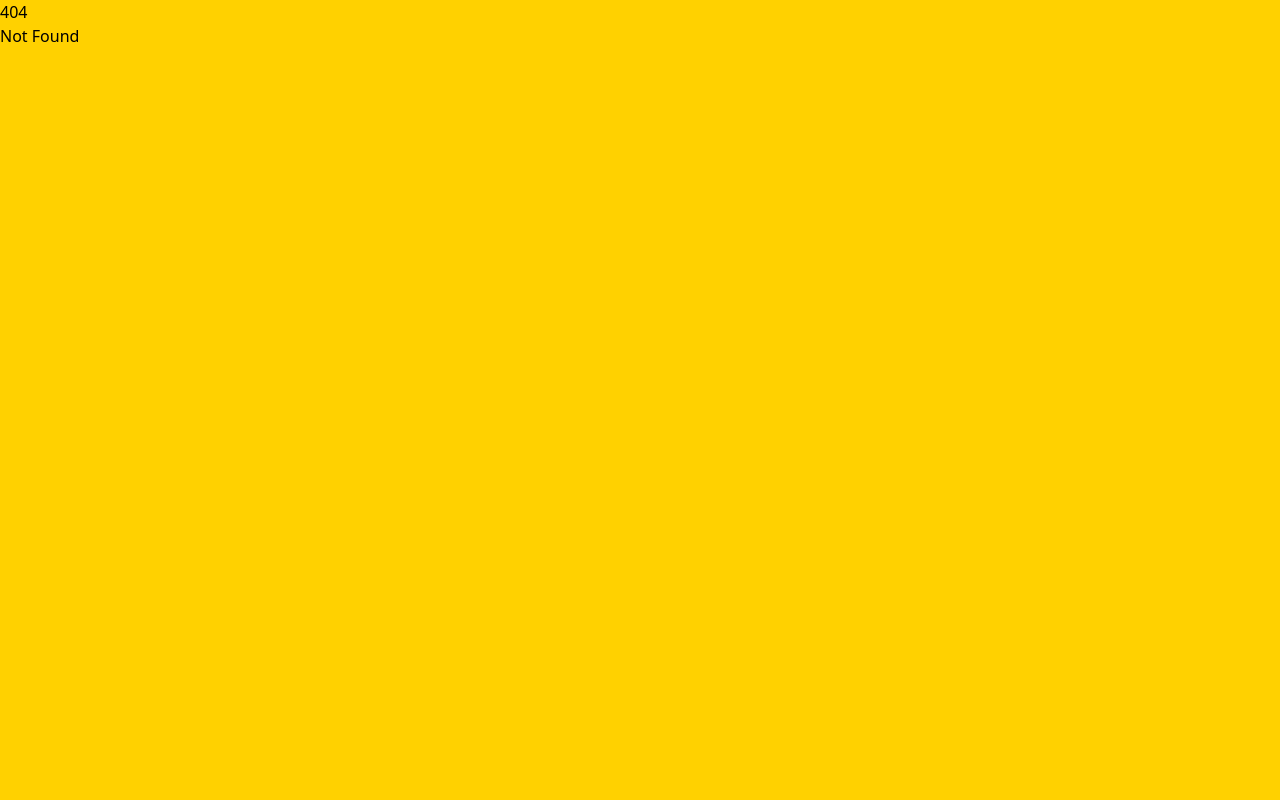
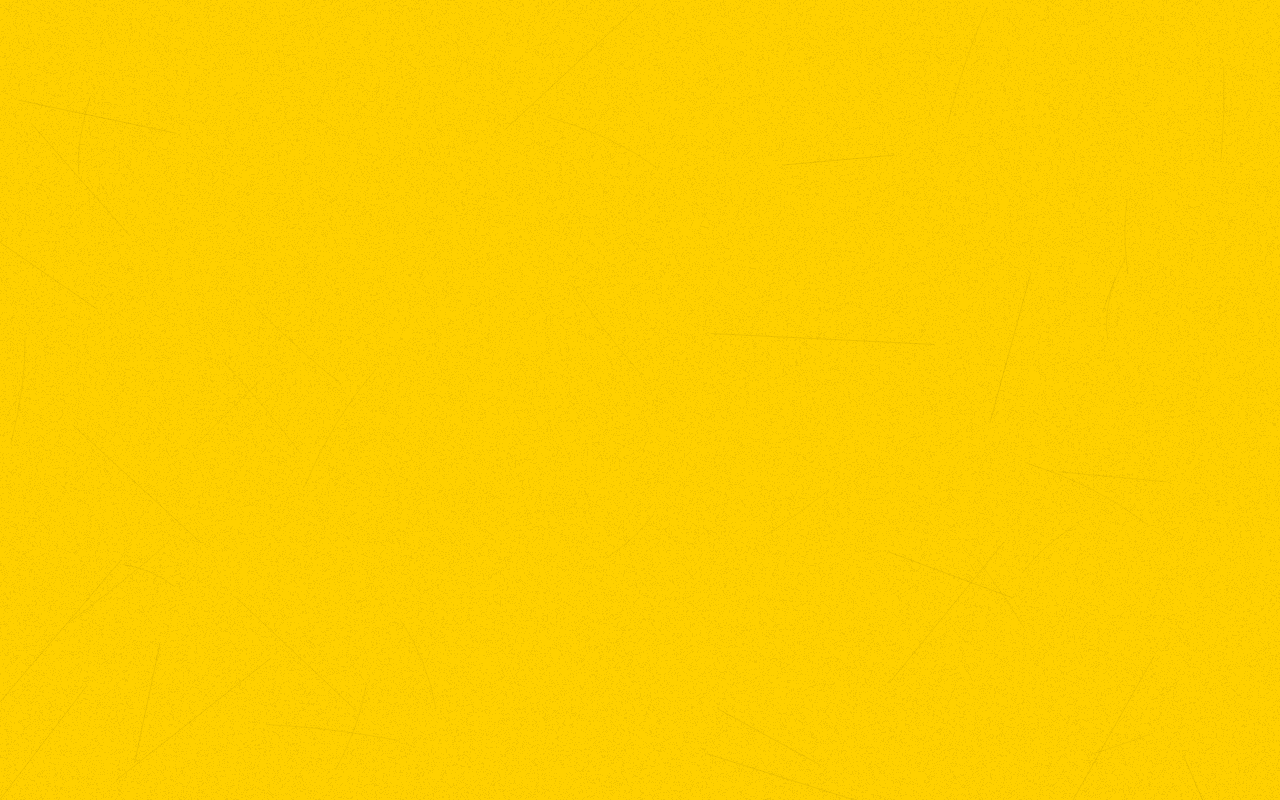
Before and after one commit to versenilvis/dkhp-uit-reg, a SvelteKit app in the folder app/: page /tao-tkb in a window 1280 px wide. Before the commit this address had no page. Built offline with nearby package versions, Linux system fonts and the light colour scheme; a web font is replaced by a local one.

Commit message:
feat(page): tao tkb page

```diff
--- /dev/null
+++ b/app/src/routes/tao-tkb/+page.svelte
@@ -0,0 +1,10 @@
+<!-- This page is just an empty shell because the actual content is in PersistentTkb in +layout.svelte -->
+<!-- This helps switch routes immediately because no rendering is required -->
+<!-- I had some trouble finding a better solution because switching the route back to /tao-tkb renders the page very slowly -->
+<script lang="ts">
+	import Background from '$lib/components/Background.svelte';
+</script>
+
+<main>
+	<Background />
+</main>
```
